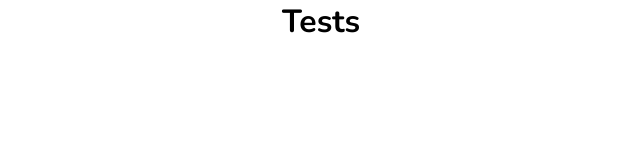
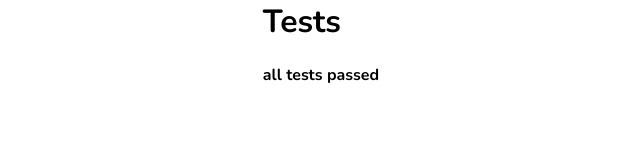
Before and after one commit to tongfa/basicbooks, a plain HTML site: page test.html in a window 1280 px wide. Shown: the whole page, without its empty margins (319-959 px from the left). Drawn offline with nearby package versions, Linux system fonts and the light colour scheme.

Commit message:
add test status

```diff
--- a/test.html
+++ b/test.html
@@ -356,6 +356,9 @@
 
         /* mounts an app */
         const $mount = (element, parentData) => {
+            if (!element) {
+                throw new Error('mounting invalid element')
+            }
             const preliminaryInstance = {data: parentData}
             processRegularDirectives(preliminaryInstance, attributeAppEntryDirectives, [element], element, [])  // potentially adds stuff to preliminaryInstance.data
             const { instance } = mount(preliminaryInstance, element)
@@ -694,24 +697,52 @@
     </div>
 </template>
 
+<script class="test-status">
+    $component({
+        name: 'test-status',
+        props: ['testStatus']
+    })
+</script>
+<template id="test-status">
+    <div>
+        <span $if="testStatus === 'success'">all tests passed</span>
+        <span $else-if="testStatus === 'failure'">tests failed</span>
+        <span $else>running</span>
+    </div>
+</template>
+
+<div>
+    <test-status $attr:status="testStatus"></test-status>
+</div>
+
 <script>
     const start = async () => {
+        let newStatus = 'success'
         const data = {
             colorRed: 'red',
         };
         const tests = document.getElementsByClassName('test')
         // $mount(tests[6], data)
         // return
+
         for (test of tests) {
             const component = test.children[1]
             const { verify, name } = $mount(component, data)
             const { errorCount } = await verify()
             if (errorCount === 0) {
                 test.classList.add('hide')
+            } else {
+                newStatus = 'failure'
             }
         }
+        testStatus = newStatus
+        console.log('status', testStatus)
+        const testStatusComponent = document.getElementsByTagName('test-status')[0];
+        $mount(testStatusComponent, {testStatus})
     }
+    let testStatus = 'running'
     start();
 </script>
 
+
 </html>
```
